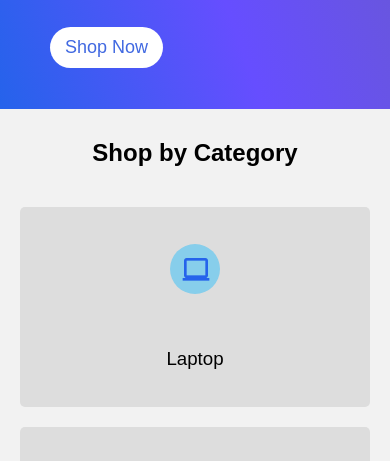
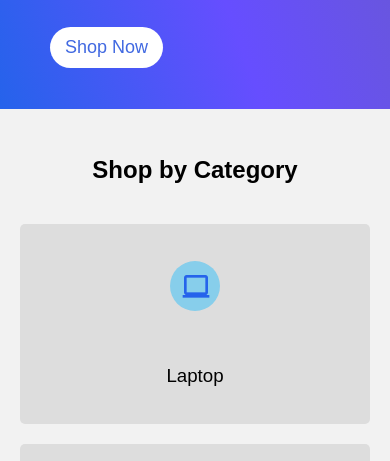
Before and after one commit to Dragonzxy/ecommerce, a website: page index.html in a window 390 px wide. Shown: the part 371-832 px from the top of the page. Drawn offline with nearby package versions, Linux system fonts and the light colour scheme.

Commit message:
Update style.css

```diff
--- a/style.css
+++ b/style.css
@@ -35,7 +35,7 @@ body{
     "footer footer footer";
     min-height: 100vh;
   grid-template-columns: 1fr 1fr 1fr;
-  grid-template-rows: 100px 45vh 66vh 1fr 300px;
+  grid-template-rows: 100px 47vh 66vh 1fr 300px;
 
 
 }
@@ -506,7 +506,7 @@ body{
     "footer footer footer";
     min-height: 100vh;
   grid-template-columns: 1fr 1fr 1fr;
-  grid-template-rows: 100px 45vh 1000px 1fr 700px;
+  grid-template-rows: 100px 47vh 1000px 1fr 700px;
 }
 
 footer{
```
